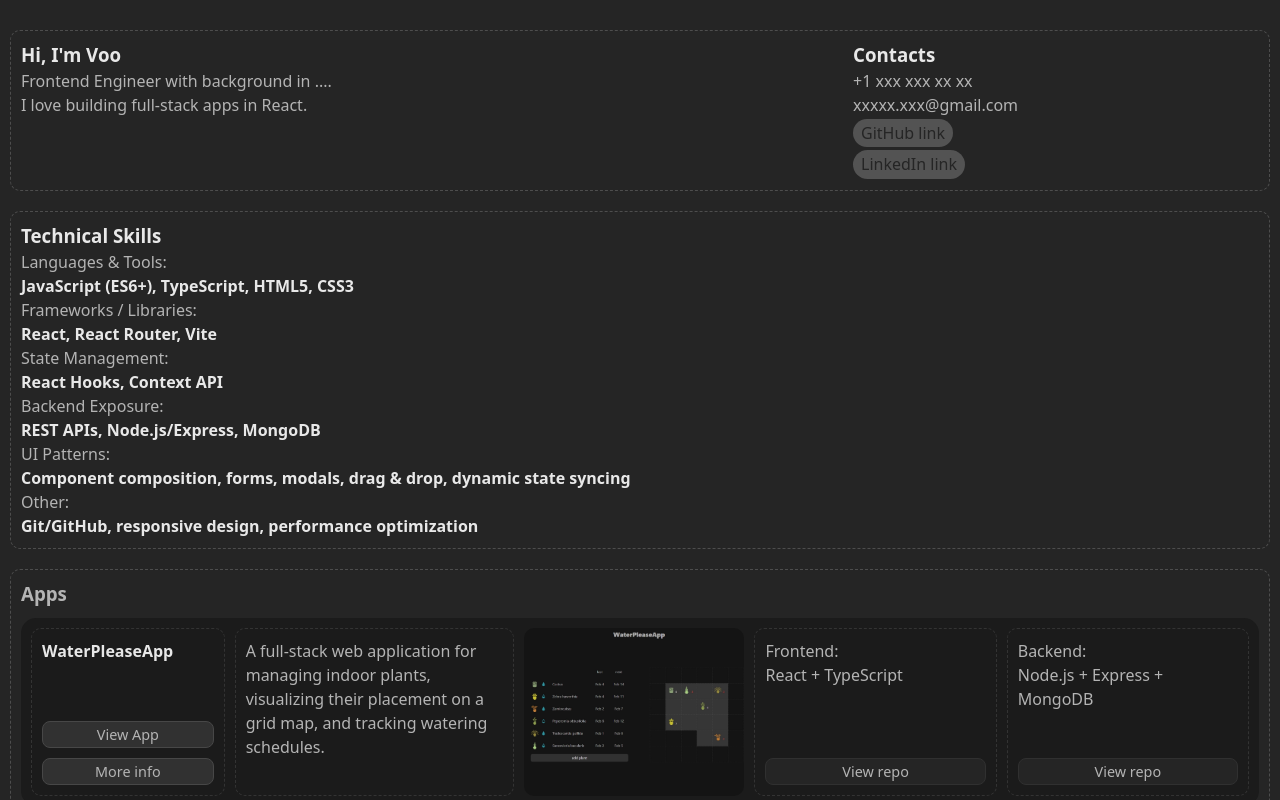
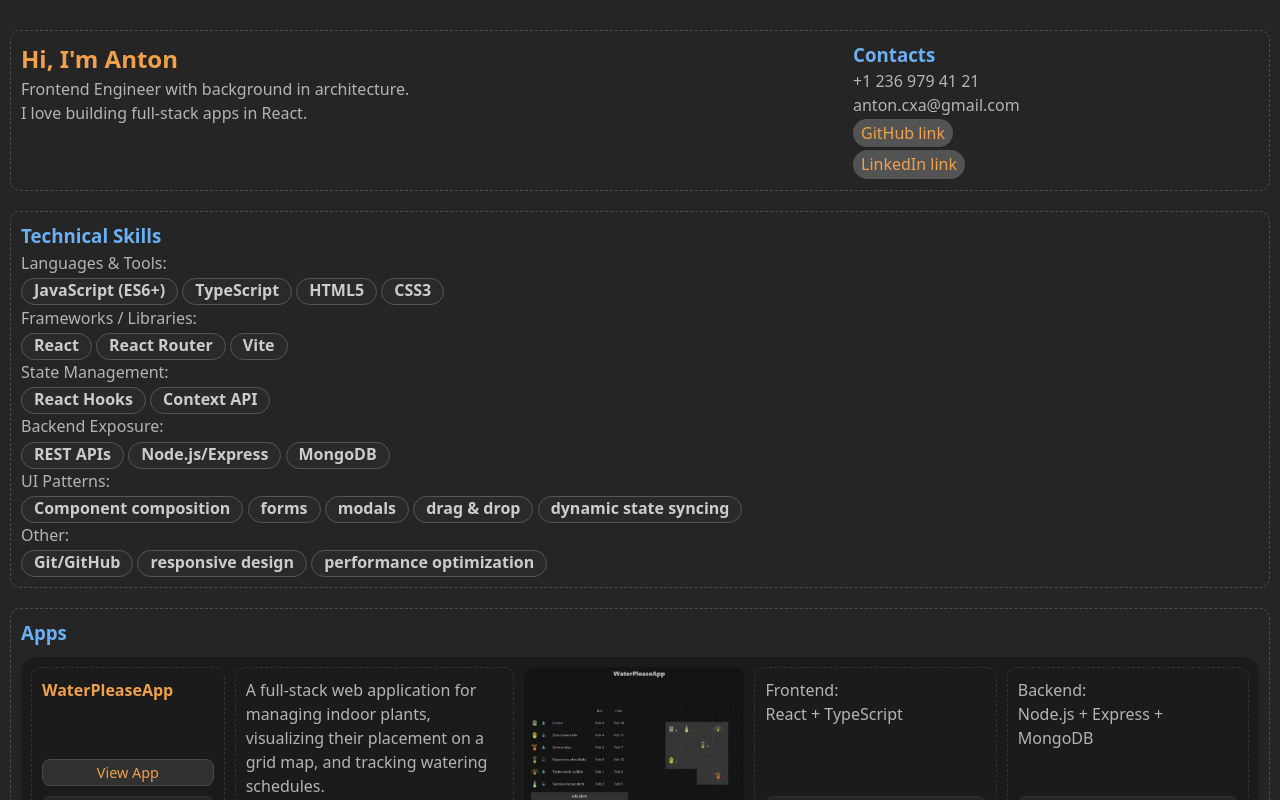
Before and after one commit to Anty-Anty/AK, a React (Vite) app: page / in a window 1280 px wide. Shown: the top 800 px of the page. Built offline with nearby package versions, Linux system fonts and the light colour scheme.

Commit message:
style: improve tech skills section

```diff
--- a/index.html
+++ b/index.html
@@ -4,7 +4,11 @@
     <meta charset="UTF-8" />
     <link rel="icon" type="image/svg+xml" href="/favicon.svg" />
     <meta name="viewport" content="width=device-width, initial-scale=1.0" />
-    <title>Anton resume</title>
+    <title>Anton | Frontend React Developer</title>
+    <meta name="description"
+    content="Frontend React developer with a background in architecture.
+Building full-stack web apps with React, TypeScript, and Node.js.
+Open to new opportunities." />
   </head>
   <body>
     <div id="backdrop-hook"></div>
--- a/src/data/apps.js
+++ b/src/data/apps.js
@@ -302,6 +302,7 @@ const apps = [
     description:
       "A small React + TypeScript application for creating, listing, and deleting personal course goals.",
     img: "CourseGoalsApp",
+      imgSmall: "CourseGoalsApp_small",
     appLink: "https://tsgoals.netlify.app/",
     frontRepo: "https://github.com/Anty-Anty/TS-goals",
     details: [
--- a/src/pages/MainPage.css
+++ b/src/pages/MainPage.css
@@ -3,6 +3,8 @@
   margin: 0;
   padding: 0;
 }
+
+
 
 .wrapper {
   display: flex;
@@ -25,22 +27,6 @@
   border: 1px dashed #333333;
   border-radius: 10px;
   /* padding: 10px; */
-}
-
-.white {
-  color: #ffffffe5;
-}
-.red {
-  color: #e8476a;
-}
-.yellow {
-  color: #f5e12a;
-}
-.green {
-  color: #3fc42ac7;
-}
-.blue {
-  color: #2a6ef5;
 }
 
 /* Header section */
@@ -92,6 +78,10 @@
   border-color: #474747;
 }
 
+.button-contacts:hover {
+  background-color: #636363;
+}
+
 .button-app:hover {
   background-color: #636363;
 }
@@ -103,7 +93,7 @@
 }
 
 .tech-stack p {
-  line-height: 1.5;
+  line-height: 1.7;
 }
 
 /* App gallery section */
@@ -326,6 +316,45 @@
   color: #e06c75;
 } */
 
+.white {
+  color: #ffffffe5;
+}
+/* .red {
+  color: #e8476a;
+}
+.yellow {
+  color: #f5e12a;
+}
+.green {
+  color: #3fc42ac7;
+}
+.blue {
+  color: #2a6ef5;
+} */
+
+.green {
+  color: #6bbd6b;
+}
+.blue {
+  color: #6ab0f5;
+}
+.orange {
+  color: #f0a04b;
+}
+.red {
+  color: #e06c75;
+}
+
+.chip {
+  padding: 0px 12px;
+  padding-bottom: 3px;
+  border-radius: 999px;
+  border: 1px solid #555;
+  font-size: 1rem;
+  color: #ccc;
+  background-color: #2a2a2a;
+}
+
 /* mobile */
 
 @media (max-width: 950px) {
--- a/src/pages/MainPage.jsx
+++ b/src/pages/MainPage.jsx
@@ -59,28 +59,28 @@ const MainPage = () => {
         {/* <hr className="line_red" /> */}
         <div className="row">
           <div className="col col-left">
-            <h3>
-              <span className="white">Hi, I'm Voo</span>
-            </h3>
+            <h2>
+              <span className="orange">Hi, I'm Anton</span>
+            </h2>
             <p>
-              Frontend Engineer with background in ....
+              Frontend Engineer with background in architecture.
               <br />I love building full-stack apps in React.
             </p>
           </div>
           <div className="col col-right">
             <h3>
-              <span className="white">Contacts</span>
+              <span className="blue">Contacts</span>
             </h3>
-            +1 xxx xxx xx xx
+            +1 236 979 41 21
             <br />
-            xxxxx.xxx@gmail.com
+            anton.cxa@gmail.com
             <br />
             <a
               href="https://github.com/Anty-Anty"
               target="_blank"
               rel="noreferrer"
             >
-              <button type="button" className="button-contacts">
+              <button type="button" className="button-contacts orange">
                 GitHub link
               </button>
             </a>
@@ -90,7 +90,7 @@ const MainPage = () => {
               target="_blank"
               rel="noreferrer"
             >
-              <button type="button" className="button-contacts">
+              <button type="button" className="button-contacts orange">
                 LinkedIn link
               </button>
             </a>
@@ -103,40 +103,40 @@ const MainPage = () => {
         {/* <div className="line_yellow"></div> */}
         {/* <hr className="line_yellow" /> */}
         <h3>
-          <span className="white">Technical Skills</span>
+          <span className="blue">Technical Skills</span>
         </h3>
         <p>
           Languages & Tools:
           <br />
           <strong>
             <span className="white">
-              JavaScript (ES6+), TypeScript, HTML5, CSS3
+              <span className="white chip">JavaScript (ES6+)</span> <span className="white chip">TypeScript</span> <span className="white chip">HTML5</span> <span className="white chip">CSS3</span>
             </span>
           </strong>
           <br />
           Frameworks / Libraries:
           <br />
           <strong>
-            <span className="white">React, React Router, Vite </span>
+            <span className="white chip">React</span> <span className="white chip">React Router</span> <span className="white chip">Vite</span>
           </strong>
           <br />
           State Management:
           <br />
           <strong>
-            <span className="white">React Hooks, Context API</span>
+            <span className="white chip">React Hooks</span> <span className="white chip">Context API</span>
           </strong>
           <br />
           Backend Exposure:
           <br />
           <strong>
-            <span className="white">REST APIs, Node.js/Express, MongoDB</span>
+            <span className="white chip">REST APIs</span> <span className="white chip">Node.js/Express</span> <span className="white chip">MongoDB</span>
           </strong>
           <br />
           UI Patterns:
           <br />
           <strong>
-            <span className="white">
-              Component composition, forms, modals, drag & drop, dynamic state
+            <span className="white chip">
+              Component composition</span> <span className="white chip">forms</span> <span className="white chip">modals</span> <span className="white chip">drag & drop</span> <span className="white chip">dynamic state
               syncing
             </span>
           </strong>
@@ -145,7 +145,7 @@ const MainPage = () => {
           <br />
           <strong>
             <span className="white">
-              Git/GitHub, responsive design, performance optimization
+              <span className="white chip">Git/GitHub</span> <span className="white chip">responsive design</span> <span className="white chip">performance optimization</span>
             </span>
           </strong>
         </p>
@@ -155,7 +155,7 @@ const MainPage = () => {
       <div className="section app-gallery">
         {/* <div className="line_blue"></div> */}
         {/* <hr className="line_blue" /> */}
-        <h3>Apps</h3>
+        <h3 className="blue">Apps</h3>
 
         <div className="app-gallery-stack">
           {(showAllApps ? apps : apps.slice(0, 3)).map((app) => (
@@ -164,19 +164,19 @@ const MainPage = () => {
                 <div className="section-light app-gallery-inner-title">
                   <div>
                     <h4>
-                      <span className="white">{app.title}</span>
+                      <span className="orange">{app.title}</span>
                     </h4>
                   </div>
                   <div>
                     <a href={app.appLink} target="_blank" rel="noreferrer">
-                      <button type="button" className="button-app b-highlight">
+                      <button type="button" className="button-app b-highlight orange">
                         View App
                       </button>
                     </a>
 
                     <button
                       type="button"
-                      className="button-app b-highlight"
+                      className="button-app"
                       onClick={() => setModalImage(app.title)}
                     >
                       More info
@@ -252,7 +252,7 @@ const MainPage = () => {
       {/* EDUCATION */}
       <div className="section education">
         <h3>
-          <span className="white">Education & Training</span>
+          <span className="blue">Education & Training</span>
         </h3>
         <br />
         <h4>Self-directed Web Development Study (4+ years)</h4>
@@ -272,7 +272,7 @@ const MainPage = () => {
         </p>
         <br />
         <h3>
-          <span className="white">Previous Career</span>
+          <span className="blue">Previous Career</span>
         </h3>
         <br />
         <h4>Architect / Architectural designer (9+ years)</h4>
```
Also changed, not shown: public/screenshots/CourseGoalsApp.webp, public/screenshots/CourseGoalsApp_small.webp (added).
